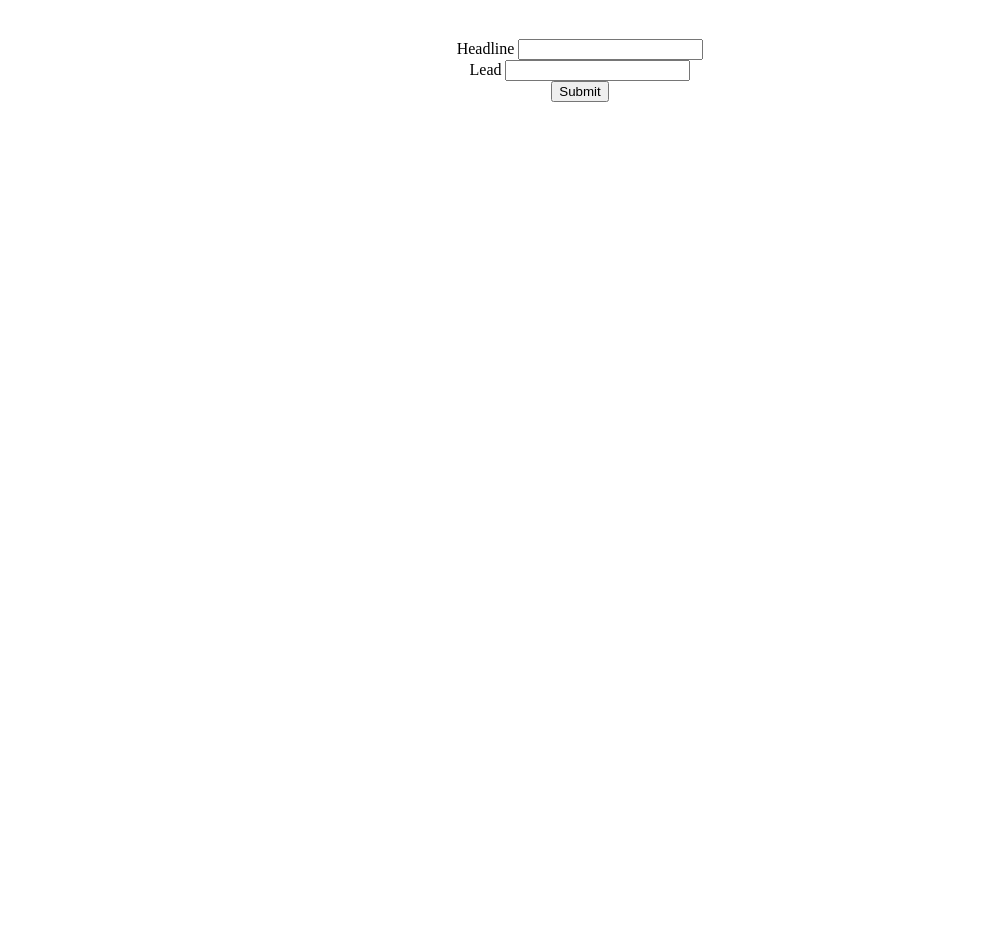
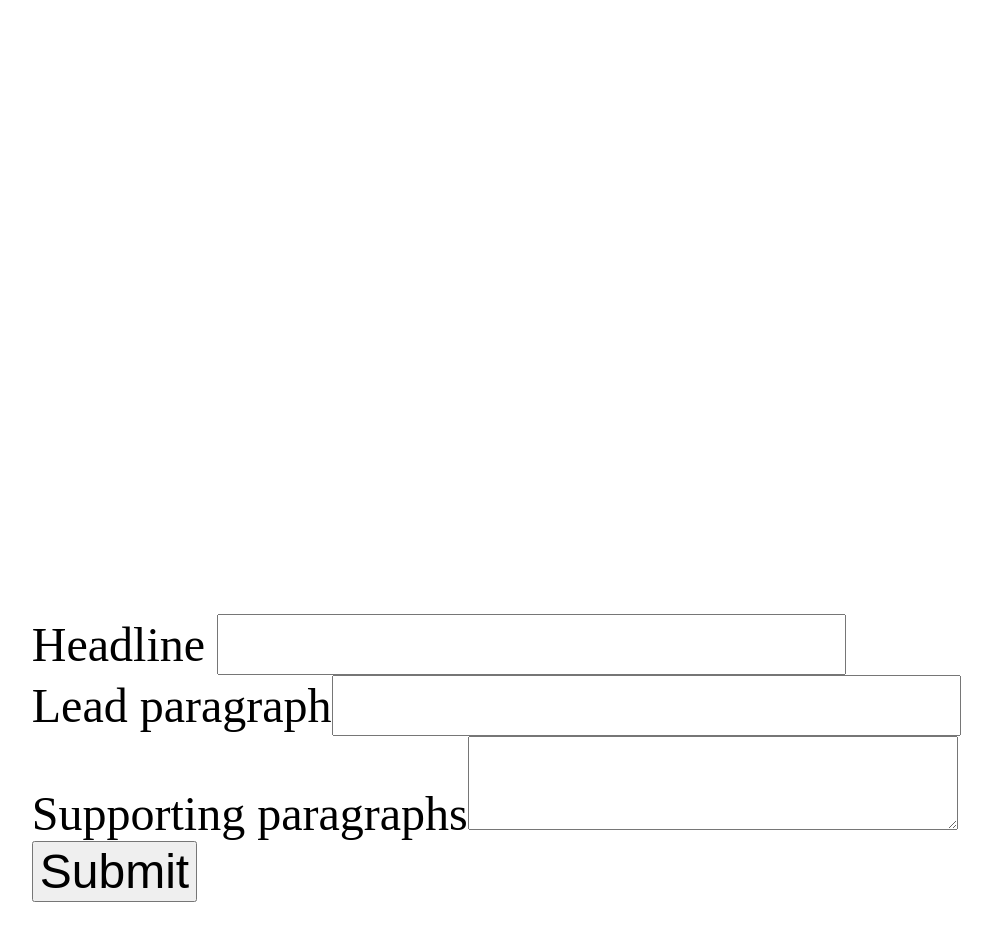
Before and after one commit to marher2016/frontend, a React (Create React App) app: page / in a window 1280 px wide. Shown: the top 940 px of the page, without its empty margins (60-1052 px from the left). Before the commit the page ends 800 px from the top, so only its background shows below. Built offline with nearby package versions, Linux system fonts and the light colour scheme; no server answers.

Commit message:
Changed css, added support paragraph

```diff
--- a/src/App.css
+++ b/src/App.css
@@ -1,8 +1,8 @@
 .app {
-  text-align: center;
-  height: 200px;
+  text-align: left;
+  height: 1500px;
   align-items: center;
   justify-content: center;
   display: flex;
-  flex-direction: column;
+  justify-content: space-around;
 }
--- a/src/App.js
+++ b/src/App.js
@@ -1,13 +1,13 @@
 import React from 'react';
-import UpdateComponent from './main/UpdateComponent';
+import PostComponent from './main/PostComponent';
 import './App.css';
 import ShowComponent from './main/ShowComponent';
 
 function App() {
   return (
     <div className="app">
-      <UpdateComponent className="component"/>
-      <ShowComponent className="component"/>
+      <PostComponent/>
+      <ShowComponent/>
     </div>
   )
 }
--- /dev/null
+++ b/src/main/PostComponent.css
@@ -0,0 +1,7 @@
+.bigfont {
+  font-size: 3em
+}
+
+.input {
+  font-size: 1em
+}
--- a/src/main/UpdateComponent.js
+++ b/src/main/PostComponent.js
@@ -1,6 +1,7 @@
 import { Component } from "react";
 import axios from "axios";
 import { Header } from "../model/Header";
+import './PostComponent.css';
 
 class UpdateComponent extends Component {
 
@@ -10,7 +11,8 @@ class UpdateComponent extends Component {
     this.state = {
       header: new Header('EKONOMI', 2022, 'INRIKES', ''),
       headline: '',
-      lead: ''
+      lead: '',
+      support: ''
     }
   }
 
@@ -24,18 +26,19 @@ class UpdateComponent extends Component {
     e.preventDefault()
     axios.post('http://localhost:8181/v1/articles', this.state)
     .then(response => {
+      console.log(response)
       this.setState({header: response.data.header})
-      console.log(response)
     })
   }
 
   render() {
-    const {headline, lead} = this.state
+    const {headline, lead, support} = this.state
     return (
-      <form onSubmit={this.handleSubmit}>
+      <form onSubmit={this.handleSubmit} className="bigfont">
         <div>
           <label>Headline </label>
           <input
+            className="input"
             type="text"
             name="headline"
             onChange= {this.handleChange}
@@ -43,8 +46,9 @@ class UpdateComponent extends Component {
           </input>
         </div>
         <div>
-          <label>Lead </label>
+          <label>Lead paragraph</label>
           <input
+            className="input"
             type="text"
             name="lead"
             onChange= {this.handleChange}
@@ -52,7 +56,16 @@ class UpdateComponent extends Component {
           </input>
         </div>
         <div>
-          <button type="submit">Submit</button>
+          <label>Supporting paragraphs</label>
+          <textarea
+            className="input"
+            name="support"
+            onChange= {this.handleChange}
+            value={support}>
+          </textarea>
+        </div>
+        <div>
+          <button type="submit" className="input">Submit</button>
         </div>
       </form>
     )
--- /dev/null
+++ b/src/main/ShowComponent.css
@@ -0,0 +1,7 @@
+.display-linebreaks {
+  white-space: pre-line;
+}
+
+.headline {
+  font-size: 2.5em;
+}
--- a/src/main/ShowComponent.js
+++ b/src/main/ShowComponent.js
@@ -1,6 +1,7 @@
 import axios from "axios";
 import { Component } from "react";
 import { Header } from "../model/Header";
+import './ShowComponent.css';
 
 class ShowComponent extends Component {
 
@@ -10,27 +11,34 @@ class ShowComponent extends Component {
     this.state = {
       header: Header,
       headline: '',
-      lead: ''
+      lead: '',
+      support: ''
     }
   }
 
   componentDidMount() {
-    axios.get('http://localhost:8181/v1/articles/inrikes/2022/ekonomi/3593')
+    /*if(typeof this.state.header !== "undefined") {
+
+    }*/
+    axios.get('http://localhost:8181/v1/articles/inrikes/2022/ekonomi/8268')
     .then(response => {
       this.setState({
         header: response.data.header,
         headline: response.data.headline,
-        lead: response.data.lead
+        lead: response.data.lead,
+        support: response.data.support
       })
     })
   }
 
   render() {
+    console.log(this.state)
     return (
-      <>
-        <h1>{this.state.headline}</h1>
-        <p>{this.state.lead}</p>
-      </>
+      <div className="display-linebreaks">
+        <h1 className="headline">{this.state.headline}</h1>
+        <strong>{this.state.lead}</strong>
+        <pre>{this.state.support}</pre>
+      </div>
     )
   }
 }
```
